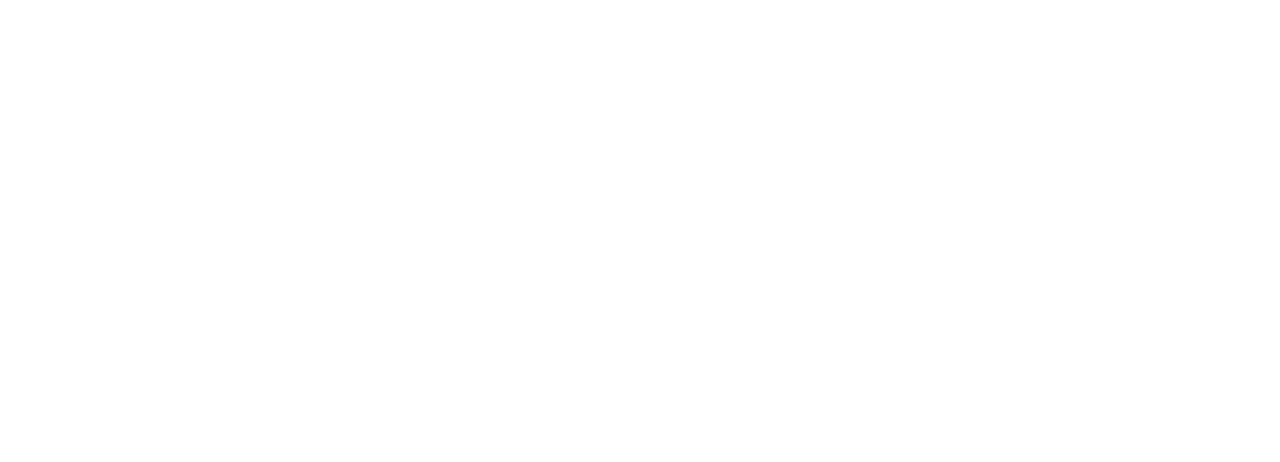
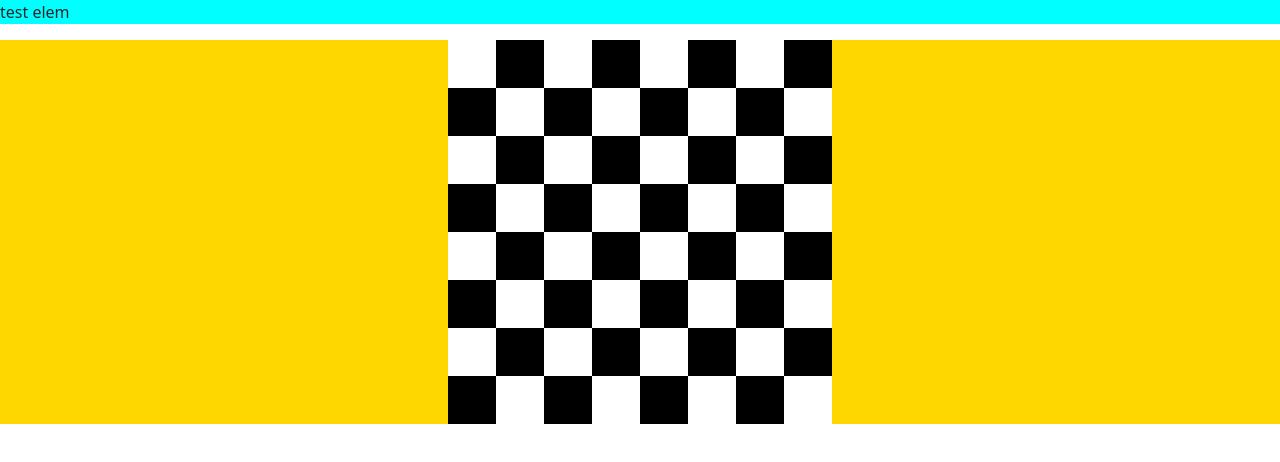
Before and after one commit to mastahun/primo, a plain HTML site: page index.html in a window 1280 px wide. Drawn offline with nearby package versions, Linux system fonts and the light colour scheme.

Commit message:
index.css added + visible board

```diff
--- /dev/null
+++ b/index.css
@@ -0,0 +1,15 @@
+.test_elem {
+    background-color: aqua;
+}
+
+#chess-board-parent {
+    background-color: gold;
+}
+
+.black {
+    background-color: black;
+}
+
+.white {
+    background-color: white;
+}
--- a/index.html
+++ b/index.html
@@ -4,8 +4,97 @@
     <meta charset="UTF-8">
     <meta name="viewport" content="width=device-width, initial-scale=1.0">
     <title>Main Page</title>
-</head>
+    <link href="https://cdn.jsdelivr.net/npm/bootstrap@5.0.2/dist/css/bootstrap.min.css" rel="stylesheet" integrity="sha384-EVSTQN3/azprG1Anm3QDgpJLIm9Nao0Yz1ztcQTwFspd3yD65VohhpuuCOmLASjC" crossorigin="anonymous">
+    <link href="index.css" rel="stylesheet">
+    </head>
 <body>
+    <p class="test_elem">test elem</p>
+<!-- chess board -->
+    <div class="d-flex flex-row justify-content-center" id="chess-board-parent">
+        <div class=" flex-column white-first-row">
+            <div class="p-4 white"></div>
+            <div class="p-4 black"></div>
+            <div class="p-4 white"></div>
+            <div class="p-4 black"></div>
+            <div class="p-4 white"></div>
+            <div class="p-4 black"></div>
+            <div class="p-4 white"></div>
+            <div class="p-4 black"></div>
+        </div>
+        <div class=" flex-column black-first-row">
+            <div class="p-4 black"></div>
+            <div class="p-4 white"></div>
+            <div class="p-4 black"></div>
+            <div class="p-4 white"></div>
+            <div class="p-4 black"></div>
+            <div class="p-4 white"></div>
+            <div class="p-4 black"></div>
+            <div class="p-4 white"></div>
+        </div>
+        <div class=" flex-column white-first-row">
+            <div class="p-4 white"></div>
+            <div class="p-4 black"></div>
+            <div class="p-4 white"></div>
+            <div class="p-4 black"></div>
+            <div class="p-4 white"></div>
+            <div class="p-4 black"></div>
+            <div class="p-4 white"></div>
+            <div class="p-4 black"></div>
+        </div>
+        <div class=" flex-column black-first-row">
+            <div class="p-4 black"></div>
+            <div class="p-4 white"></div>
+            <div class="p-4 black"></div>
+            <div class="p-4 white"></div>
+            <div class="p-4 black"></div>
+            <div class="p-4 white"></div>
+            <div class="p-4 black"></div>
+            <div class="p-4 white"></div>
+        </div>
+        <div class=" flex-column white-first-row">
+            <div class="p-4 white"></div>
+            <div class="p-4 black"></div>
+            <div class="p-4 white"></div>
+            <div class="p-4 black"></div>
+            <div class="p-4 white"></div>
+            <div class="p-4 black"></div>
+            <div class="p-4 white"></div>
+            <div class="p-4 black"></div>
+        </div>
+        <div class=" flex-column black-first-row">
+            <div class="p-4 black"></div>
+            <div class="p-4 white"></div>
+            <div class="p-4 black"></div>
+            <div class="p-4 white"></div>
+            <div class="p-4 black"></div>
+            <div class="p-4 white"></div>
+            <div class="p-4 black"></div>
+            <div class="p-4 white"></div>
+        </div>
+        <div class=" flex-column white-first-row">
+            <div class="p-4 white"></div>
+            <div class="p-4 black"></div>
+            <div class="p-4 white"></div>
+            <div class="p-4 black"></div>
+            <div class="p-4 white"></div>
+            <div class="p-4 black"></div>
+            <div class="p-4 white"></div>
+            <div class="p-4 black"></div>
+        </div>
+        <div class=" flex-column black-first-row">
+            <div class="p-4 black"></div>
+            <div class="p-4 white"></div>
+            <div class="p-4 black"></div>
+            <div class="p-4 white"></div>
+            <div class="p-4 black"></div>
+            <div class="p-4 white"></div>
+            <div class="p-4 black"></div>
+            <div class="p-4 white"></div>
+        </div>
 
+    </div>
+
+
+    <script src="https://cdn.jsdelivr.net/npm/bootstrap@5.0.2/dist/js/bootstrap.bundle.min.js" integrity="sha384-MrcW6ZMFYlzcLA8Nl+NtUVF0sA7MsXsP1UyJoMp4YLEuNSfAP+JcXn/tWtIaxVXM" crossorigin="anonymous"></script>
 </body>
 </html>
```
